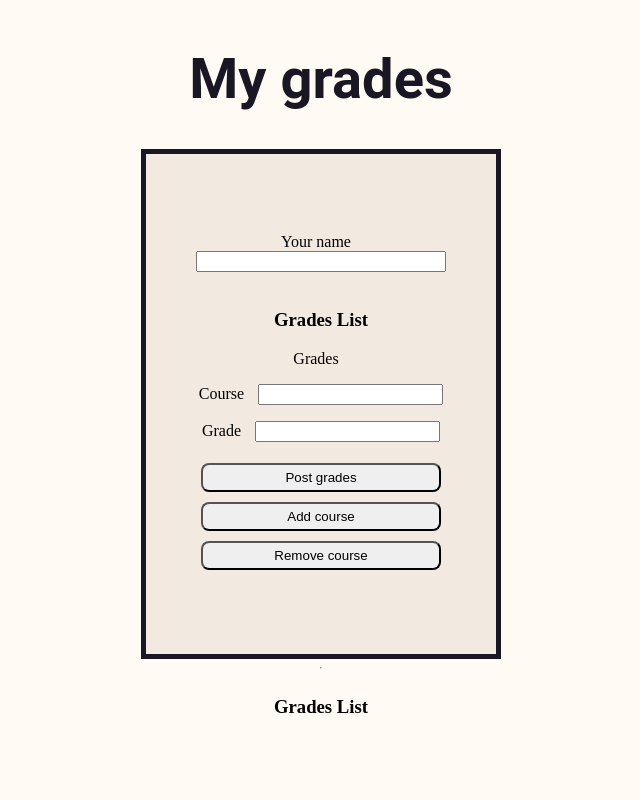
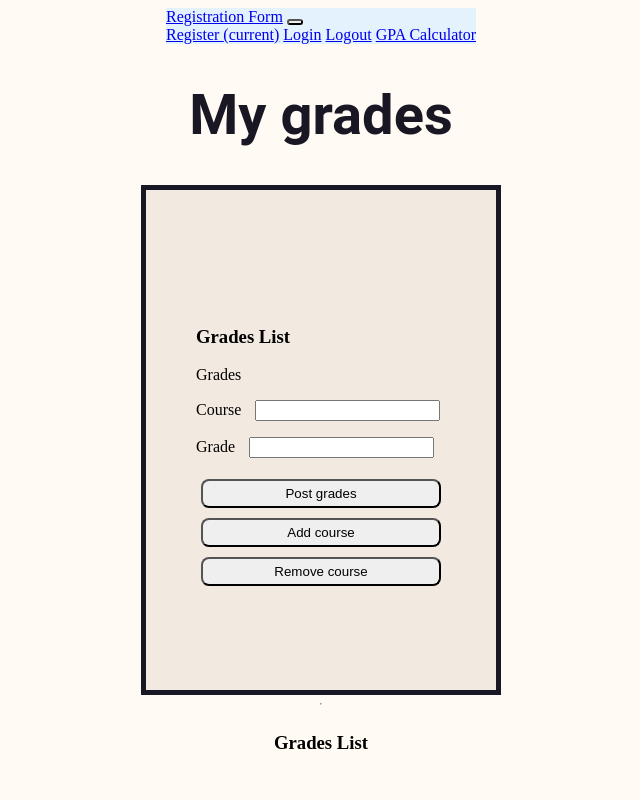
Before and after one commit to stevenbennett-yvr/ProjectMain, a Flask app: page /demo in a window 1280 px wide. Shown: the whole page, without its empty margins (319-959 px from the left). Run offline with Flask 2, Linux system fonts and the light colour scheme; the visitor is signed in with stand-in values (Sample User, id 1); some libraries are stand-ins or nearby versions.

Commit message:
base template and adustments

```diff
--- a/databaseclasses.py
+++ b/databaseclasses.py
@@ -2,15 +2,16 @@ from flask_sqlalchemy import SQLAlchemy
 from flask import Flask
 
 app = Flask(__name__, template_folder='./templates')
-app.config['SQLALCHEMY_DATABASE_URI'] = 'sqlite:///users.db'
 app.config['SECRET_KEY'] = "fuckit"
 
 db = SQLAlchemy(app)
+
 
 class Users(db.Model):
     id = db.Column(db.Integer, primary_key=True)
     name = db.Column(db.String(50), nullable=False)
     email = db.Column(db.String(50), nullable=False, unique=True)
+    password = db
 
     def __repr__(self):
         return f"<Name> {self.name}"
--- a/forms.py
+++ b/forms.py
@@ -4,11 +4,12 @@ from wtforms.validators import DataRequired
 
 
 class GradesForm(FlaskForm):
-    username = StringField("Your name", validators=[DataRequired()])
     courses = FieldList(StringField('Course'), min_entries=1, max_entries=10)
     grades = FieldList(IntegerField('Grade'), min_entries=1, max_entries=10)
+
 
 class UserForm(FlaskForm):
     name = StringField("Name", validators=[DataRequired()])
     email = StringField("Email", validators=[DataRequired()])
+    password = StringField("Password", validators=[DataRequired()])
     submit = SubmitField("Add User")
--- a/templates/base.html
+++ b/templates/base.html
@@ -4,14 +4,16 @@
 <head><meta charset="utf-8">
 
     <meta name="viewport" content="width=device-width, initial-scale=1.0">
+    <meta charset="UTF-8">
+    <meta http-equiv="X-UA-Compatible" content="IE=edge">
+    <meta name="viewport" content="width=device-width, initial-scale=1.0">
     <link rel="stylesheet" href="../CSS/style.css">
     <link rel="preconnect" href="https://fonts.googleapis.com">
     <link rel="preconnect" href="https://fonts.gstatic.com" crossorigin>
 
-
+  <title>2911 ACIT Assignment - Desig9 by Deadline</title>
   <title>{% block title %}{%endblock %}</title>
 
-  <link rel="stylesheet" href="https://stackpath.bootstrapcdn.com/bootstrap/4.5.0/css/bootstrap.min.css" integrity="sha384-9aIt2nRpC12Uk9gS9baDl411NQApFmC26EwAOH8WgZl5MYYxFfc+NcPb1dKGj7Sk" crossorigin="anonymous">
 
 </head>
 <body>
@@ -26,6 +28,8 @@
       <a class="nav-item nav-link active" href="/">Register <span class="sr-only">(current)</span></a>
       <a class="nav-item nav-link" href="/login">Login</a>
       <a class="nav-item nav-link" href="/logout">Logout</a>
+      <a class="nav-item nav-link" href="/demo">GPA Calculator</a>
+
     </div>
   </div>
 </nav>
--- a/templates/gpa_calc.html
+++ b/templates/gpa_calc.html
@@ -1,16 +1,7 @@
-<!-- templates/index.html  -->
-<!DOCTYPE html>
-<html lang="en">
-    <head>
-        <meta charset="UTF-8">
-        <meta http-equiv="X-UA-Compatible" content="IE=edge">
-        <meta name="viewport" content="width=device-width, initial-scale=1.0">
-        <link rel="stylesheet" href="../CSS/style.css">
-        <link rel="preconnect" href="https://fonts.googleapis.com">
-        <link rel="preconnect" href="https://fonts.gstatic.com" crossorigin>
-        <title>GPA Demo - Desig9 by Deadline</title>
-    </head>
-<body align="center" style="max-width: 500px; margin-left: auto; margin-right: auto">
+{% extends "base.html" %}
+{% block title %}GPA Calculator{% endblock %}
+
+{% block content %}
 <h1 style="text-align: center;">My grades</h1>
 
 <div id='gradesarea'>
@@ -18,8 +9,7 @@
 
 {{ form.csrf_token }}
 <div id='usernamearea'>
-           {{form.username.label}}
-        {{ form.username() }}
+
 </div> <br>
 
 <h3>Grades List</h3>
@@ -39,7 +29,6 @@
 
 <form method="POST" action="">
 {{ form.csrf_token }}
-        {{ username }}
 {{ gpa }}
 <h3>Grades List</h3>
 {%for course in courses%}
@@ -96,3 +85,5 @@
         });
     }
 </script>
+
+{% endblock %}
--- a/templates/index.html
+++ b/templates/index.html
@@ -1,5 +1,5 @@
 {% extends "base.html" %}
-{% block title %}Register System{% endblock %}
+{% block title %}Registration Form{% endblock %}
 
 {% block content %}
 
--- a/templates/signout.html
+++ b/templates/signout.html
@@ -1,5 +1,5 @@
 {% extends "base.html" %}
-{% block title %}Register System{% endblock %}
+{% block title %}Signout{% endblock %}
 
 {% block content %}
 <h1>You are signed out!</h1>
--- a/webapp.py
+++ b/webapp.py
@@ -1,3 +1,4 @@
+from bson import ObjectId
 from flask import (
     Flask,
     render_template,
@@ -13,6 +14,7 @@ from calculator import class_gpa_claculator, overall_gpa_calculator
 from forms import GradesForm, UserForm
 from datetime import datetime
 import bcrypt
+import string
 
 app = Flask(__name__, template_folder='./templates', static_folder='./CSS')
 
@@ -105,34 +107,13 @@ def logout():
     else:
         return render_template('index.html')
 
-
-# @app.route('/user/signup', methods=['POST', 'GET'])
-# def signup():
-#     pass
-    # if request.method == 'POST':
-    #     form = UserForm(request.form)
-    #     user_name = form.name.data
-    #     user_email = form.email.data
-    #     if mongo.db.users.find_one({"name": user_name}):
-    #         return "error: username is taken", 404
-
-    #     db.agile.users.insert_one({
-    #         "name": user_name,
-    #         "email": user_email,
-    #         "date_added": datetime.utcnow()
-    #     })
-    #     flash("User successfully added", "success")
-    #     return redirect('/')
-    # else:
-    #     form = UserForm()
-    # return render_template('add_user.html', form=form)
-
 # How does this use POST?
 
 
 @app.route('/demo', methods=['GET', 'POST'])
 def demo():
     form = GradesForm()
+    email = session["email"]
     if form.validate_on_submit():
         grades = form.grades.data
         courses = form.courses.data
@@ -142,8 +123,9 @@ def demo():
             course_gpas.append(gpa)
             # course_credits= cred * grade
         final_gpa = overall_gpa_calculator(course_gpas)
-        return render_template('gpa_calc.html', username=form.username.data, courses=courses, gpa=final_gpa, grades=course_gpas, form=form)
-    return render_template('gpa_calc.html', form=form)
+        email = session["email"]
+        return render_template('gpa_calc.html', courses=courses, gpa=final_gpa, grades=course_gpas, form=form, email=email)
+    return render_template('gpa_calc.html', form=form, email=email)
 
 
 if __name__ == "__main__":
```
Lines whose indentation alone changed are shown as unchanged.
